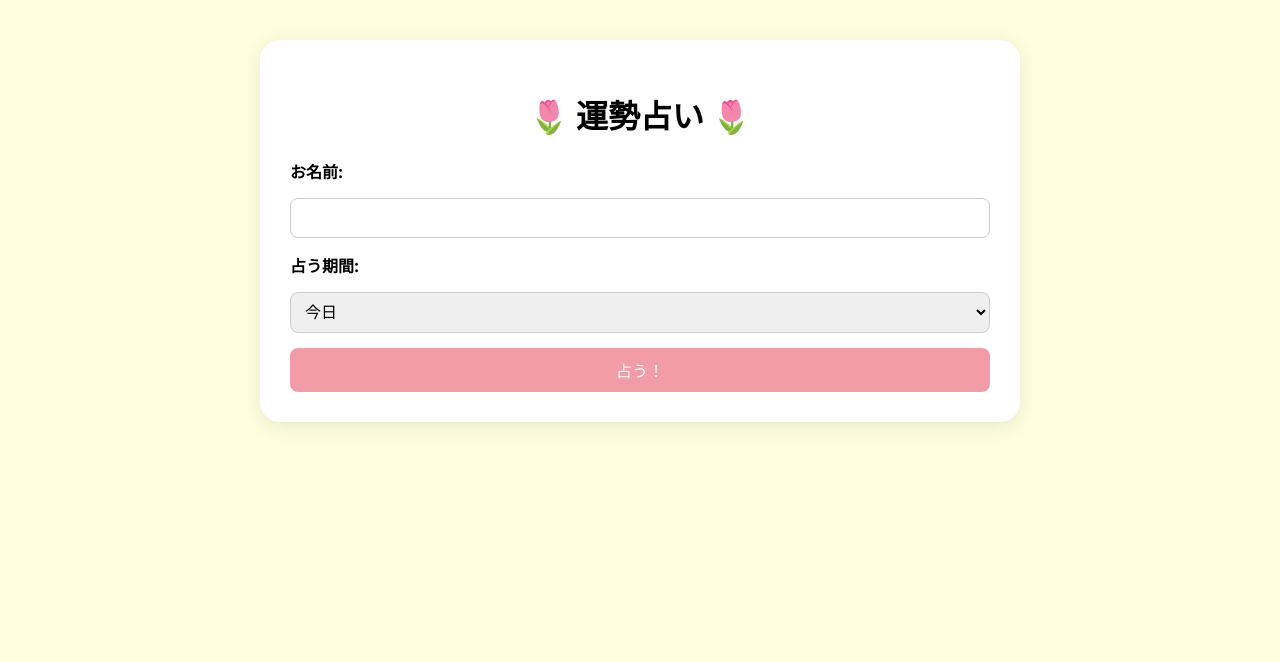
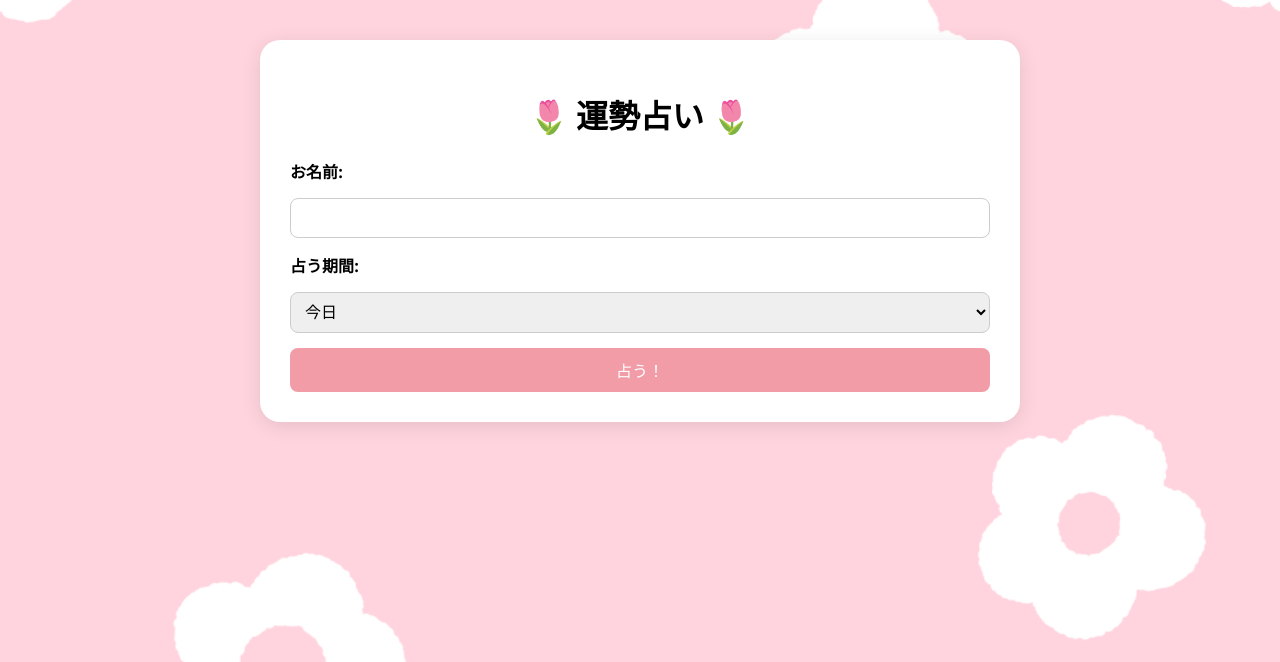
Before and after one commit to iyadomiran/python-apps, a Flask app: page / in a window 1280 px wide. Shown: the top 662 px of the page. Run offline with Flask 3, Linux system fonts and the light colour scheme.

Commit message:
Add Flask version of fortune app

```diff
--- a/static/style.css
+++ b/static/style.css
@@ -1,6 +1,9 @@
 body {
     font-family: 'Noto Sans JP', sans-serif;
-    background-color: #ffffe0;
+    background-image: url("../static/images/flower-pattern_10_pink.png");
+    background-repeat: no-repeat;
+    background-size: cover; /* 画面全体に拡大縮小 */
+    background-position: center center; /* 中央配置 */
     margin: 0;
     padding: 0;
 }
```
Also changed, not shown: static/images/flower-pattern_10_pink.png (added).
